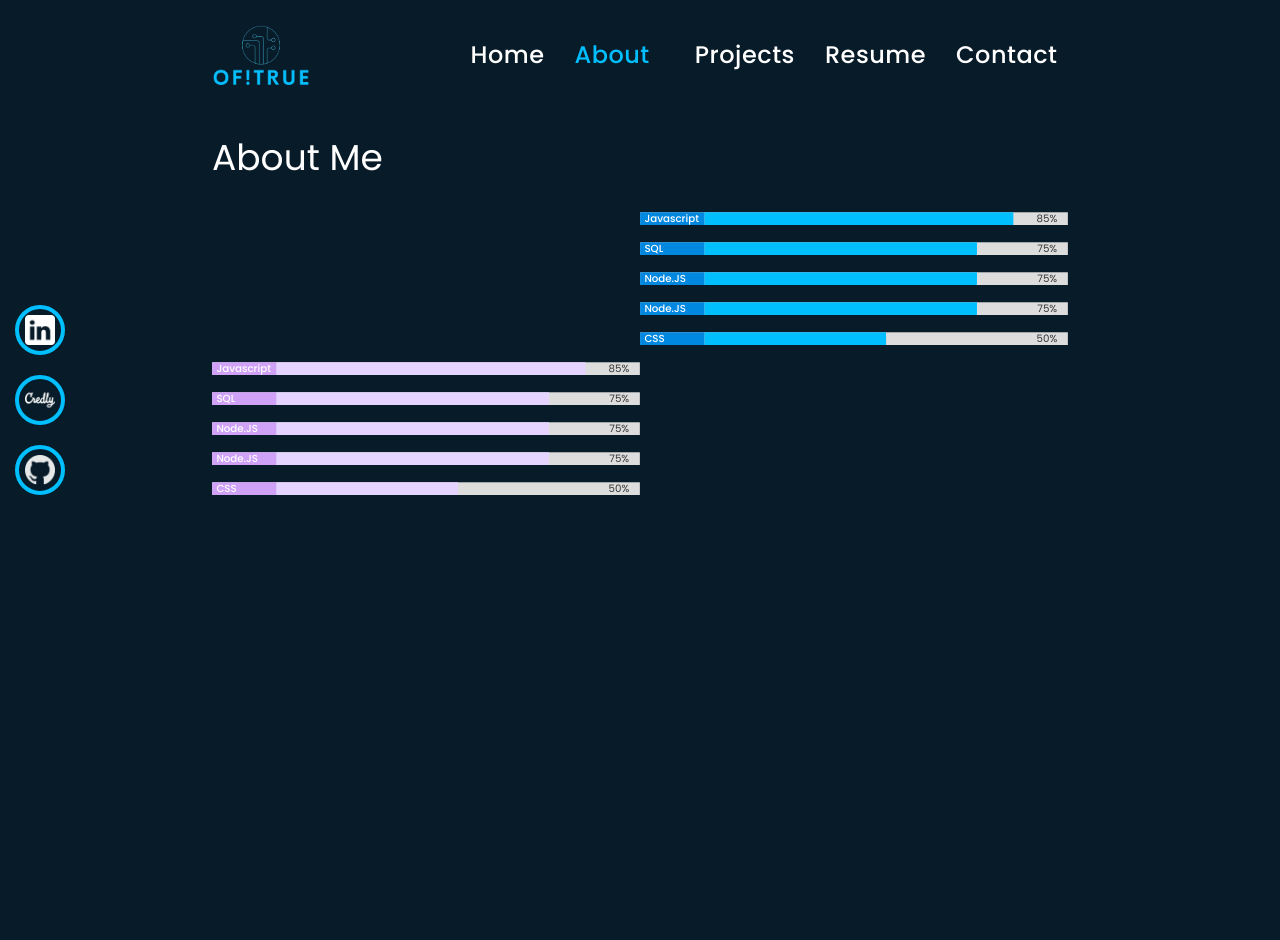
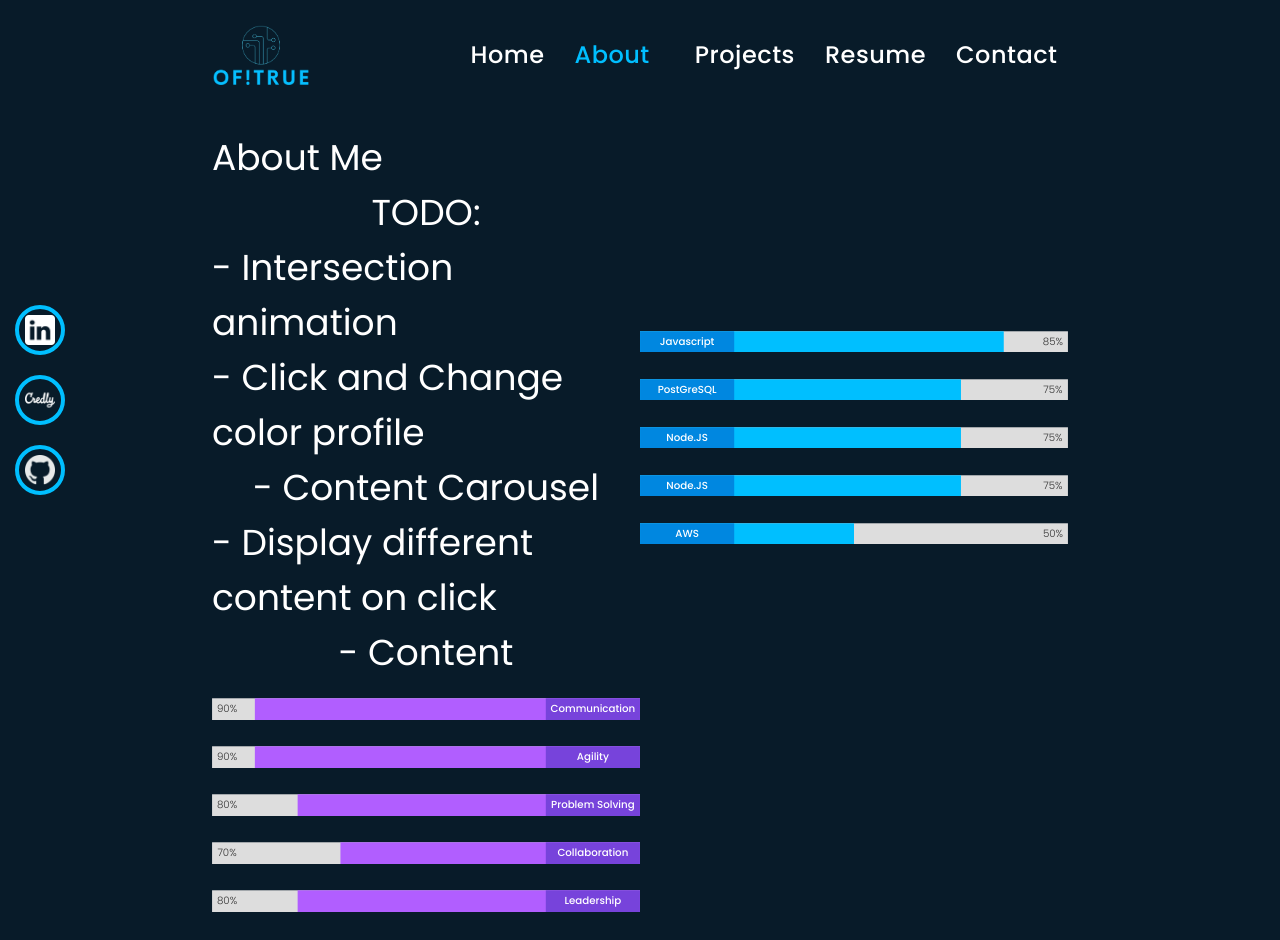
Before and after one commit to OfFalse/professional-portfolio, a Next.js app: page /about in a window 1280 px wide. Before the commit the page ends 910 px from the top, so only its background shows below. Built offline with nearby package versions, Linux system fonts and the light colour scheme.

Commit message:
iterate gauge

```diff
--- a/app/about/page.tsx
+++ b/app/about/page.tsx
@@ -7,18 +7,18 @@ import { EntryProps } from "../../components/Entry";
 
 const techSkills = [
   { value: 85, title: 'Javascript' },
-  { value: 75, title: 'SQL' },
+  { value: 75, title: 'PostGreSQL' },
   { value: 75, title: 'Node.JS' },
   { value: 75, title: 'Node.JS' },
-  { value: 50, title: 'CSS' },
+  { value: 50, title: 'AWS' },
 ];
 
 const softSkills = [
-  { value: 85, title: 'Javascript' },
-  { value: 75, title: 'SQL' },
-  { value: 75, title: 'Node.JS' },
-  { value: 75, title: 'Node.JS' },
-  { value: 50, title: 'CSS' },
+  { value: 90, title: 'Communication' },
+  { value: 90, title: 'Agility' },
+  { value: 80, title: 'Problem Solving' },
+  { value: 70, title: 'Collaboration' },
+  { value: 80, title: 'Leadership' },
 ];
 
 /*JavaScript (ExpressJS, VueJS, Jest), PostgreSQL, HTML5/CSS, AWS, Docker, K8, Agile (SCRUM, Kanban), Git, Consulting, Communication, Complex Problem Solving, Presentation, Requirement Elicitation*/
@@ -32,7 +32,13 @@ const About: React.FC = () => {
   return (<section>
     <div>About Me</div>
     <div className="row">
-      <div className="col"></div>
+      <div className="col"> TODO:
+      <p> - Intersection animation</p>
+      <p> - Click and Change color profile</p>
+      <p> - Content Carousel</p>
+      <p> - Display different content on click</p>
+      <p> - Content</p>
+      </div>
       <div className="col">
       <GaugeList data={techSkills} color="primary" />
       </div>
--- a/app/page.tsx
+++ b/app/page.tsx
@@ -10,9 +10,9 @@ export type JobRoleType = {
 const JobRoles: JobRoleType[] = [{
   value: 'FullStack Developer'
 }, {
-  value: 'Technical Business Analyst'
+  value: 'Cloud Practitioner'
 }, {
-  value: 'Solutions Architect'
+  value: 'Digital Futurist'
 }, {
   value: 'Tech Aficionado'
 }]
--- a/components/Gauge.tsx
+++ b/components/Gauge.tsx
@@ -8,20 +8,37 @@ interface GaugeProps {
 }
 /* Responsive guages relfecting values between 0 - 100 */
 const Gauge: React.FC<GaugeProps> = ({ value, title, color }) => {
-  const gaugeColor = color === "primary" ? '#00bfff' : '#E5D4FF';
-  const labelColor = color === "primary" ? '#0087e0' : '#D0A2F7';
+
+  const primary = {
+    gaugeColor: '#00bfff',
+    labelColor: '#0087e0',
+    labelXPos: '11',
+    labelRectXPos: '0',
+    percXPos: '96.5',
+    gaugeXPos: '0'
+  }
+  const secondary = {
+    gaugeColor: '#B15EFF',
+    labelColor: '#7743DB',
+    labelXPos: '89',
+    labelRectXPos: '78',
+    percXPos: '3.5',
+    gaugeXPos: 100 - value,
+  }
+
+  const inst = color === "primary" ? primary : secondary;
 
 
   return (
     <div className='gauge'>
-      <svg viewBox="0 0 100 4">
-        <rect x="0" y="1" width="100" height="4" fill="#ddd" />
-        <rect x="15" y="1" width={value * .85} height="4" fill={gaugeColor} />
-        <text x="97.5" y="3.25" className='percentage'>
+      <svg viewBox="0 0 100 6">
+        <rect x="0" y="1" width="100" height="6" fill="#ddd" />
+        <rect x={inst.gaugeXPos} y="1" width={value} height="6" fill={inst.gaugeColor} />
+        <text x={inst.percXPos} y="70%" className='percentage' dominantBaseline='centre' textAnchor='middle'>
           {value + '%'}
         </text>
-        <rect x="0" y="1" width="15" height="4" fill={labelColor} />
-        <text x="1" y="3.25" className='skill-label'>
+        <rect x={inst.labelRectXPos} y="1" width="22" height="6" fill={inst.labelColor} />
+        <text x={inst.labelXPos} y="70%" className='skill-label' dominantBaseline='centre' textAnchor='middle'>
           {title}
         </text>
       </svg>
--- a/styles/components/Gauge.css
+++ b/styles/components/Gauge.css
@@ -1,20 +1,15 @@
 .percentage {
-  text-anchor: end;
   fill: var(--text-dark);
+  font-weight: 300;
 }
 
 .skill-label {
-  text-anchor: start;
   font-weight: 500;
 }
 
-text {
+svg text {
   fill: var(--text-light);
   font-size:  .1rem;
-}
-
-h3 {
-  font-size: 1rem ;
 }
 
 .gauge-col {
@@ -28,5 +23,5 @@ h3 {
 
 .gauge {
   width: 100%;
-  height: 1.25rem;
+  height: 2rem;
 }
```
Also changed, not shown: app/projects/page.tsx (+7 -0 lines), styles/pages/Home.css (+3 -4 lines).
